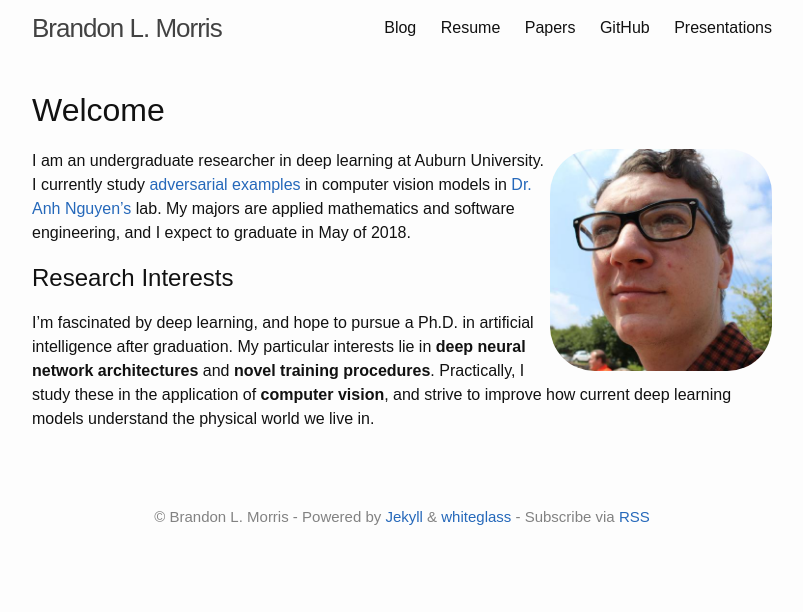
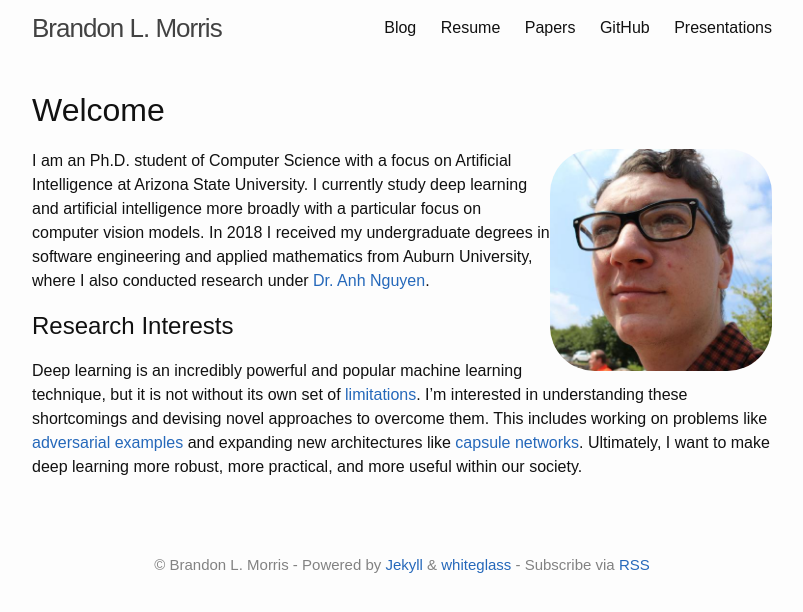
Before and after one commit to BrandonLMorris/brandonlmorris.github.io, a Jekyll site: the page built from myhome.md, in a window 1280 px wide. Shown: the top 612 px of the page, without its empty margins (238-1041 px from the left). Built offline with Jekyll 4.4.1, drawn with Linux system fonts in a browser that asks for light colours; the list of posts is cut into pages by our own code.

```diff
--- a/myhome.md
+++ b/myhome.md
@@ -9,18 +9,23 @@ permalink: /
 <img style="float:right; width:30%;border-radius:20%"
 src="/images/avatar.jpeg">
 
-I am an undergraduate researcher in deep learning at Auburn University. I
-currently study [adversarial examples][ae] in computer vision models in [Dr. Anh
-Nguyen's][nguyen] lab. My majors are applied mathematics and software
-engineering, and I expect to graduate in May of 2018.
+I am an Ph.D. student of Computer Science with a focus on Artificial
+Intelligence at Arizona State University. I currently study deep learning and
+artificial intelligence more broadly with a particular focus on computer vision
+models. In 2018 I received my undergraduate degrees in software engineering and
+applied mathematics from Auburn University, where I also conducted research
+under [Dr.  Anh Nguyen][nguyen].
 
 ## Research Interests
 
-I'm fascinated by deep learning, and hope to pursue a Ph.D. in artificial
-intelligence after graduation. My particular interests lie in **deep neural
-network architectures** and **novel training procedures**. Practically, I study
-these in the application of __computer vision__, and strive to improve how
-current deep learning models understand the physical world we live in.
+Deep learning is an incredibly powerful and popular machine learning technique,
+but it is not without its own set of [limitations][marcus]. I'm interested in
+understanding these shortcomings and devising novel approaches to overcome them.
+This includes working on problems like [adversarial examples][ae] and expanding
+new architectures like [capsule networks][capsules]. Ultimately, I want to make
+deep learning more robust, more practical, and more useful within our society.
 
 [ae]: https://blog.openai.com/adversarial-example-research/
 [nguyen]: http://anhnguyen.me/
+[marcus]: https://arxiv.org/abs/1801.00631
+[capsules]: {{site.url}}/2017/11/16/dynamic-routing-between-capsules/
```
Also changed, not shown: _data/publications.yml (+7 -0 lines), Gemfile.lock.
